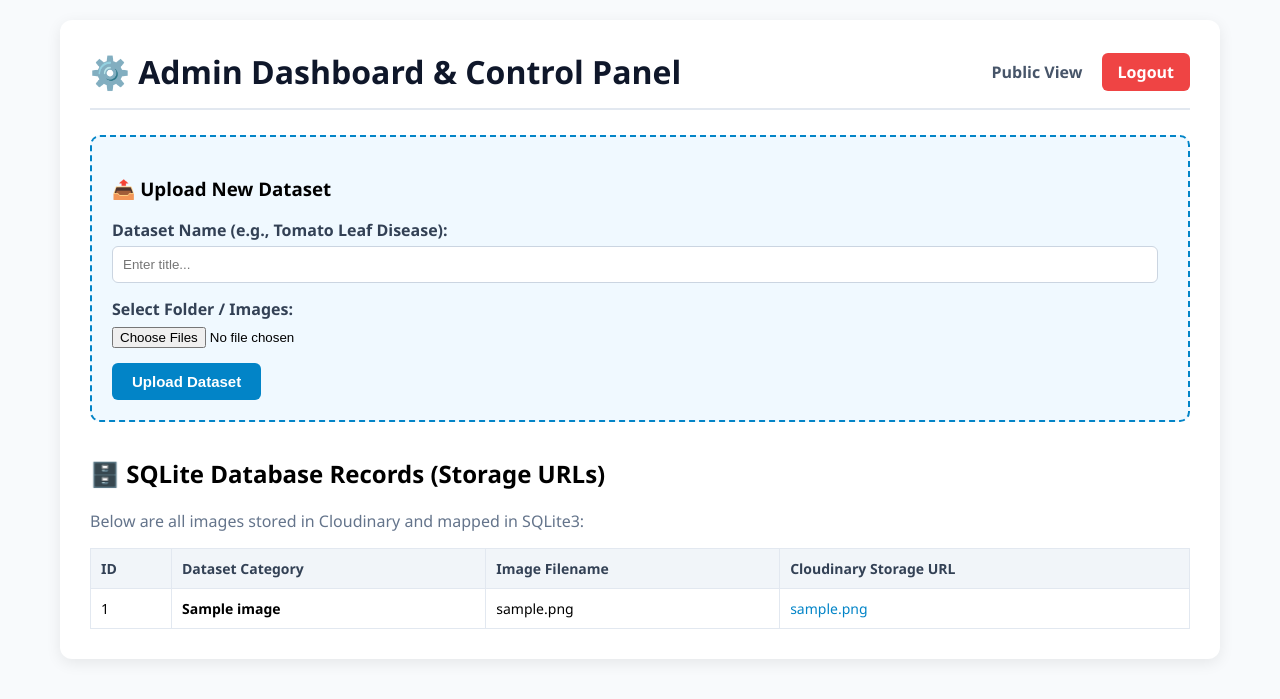
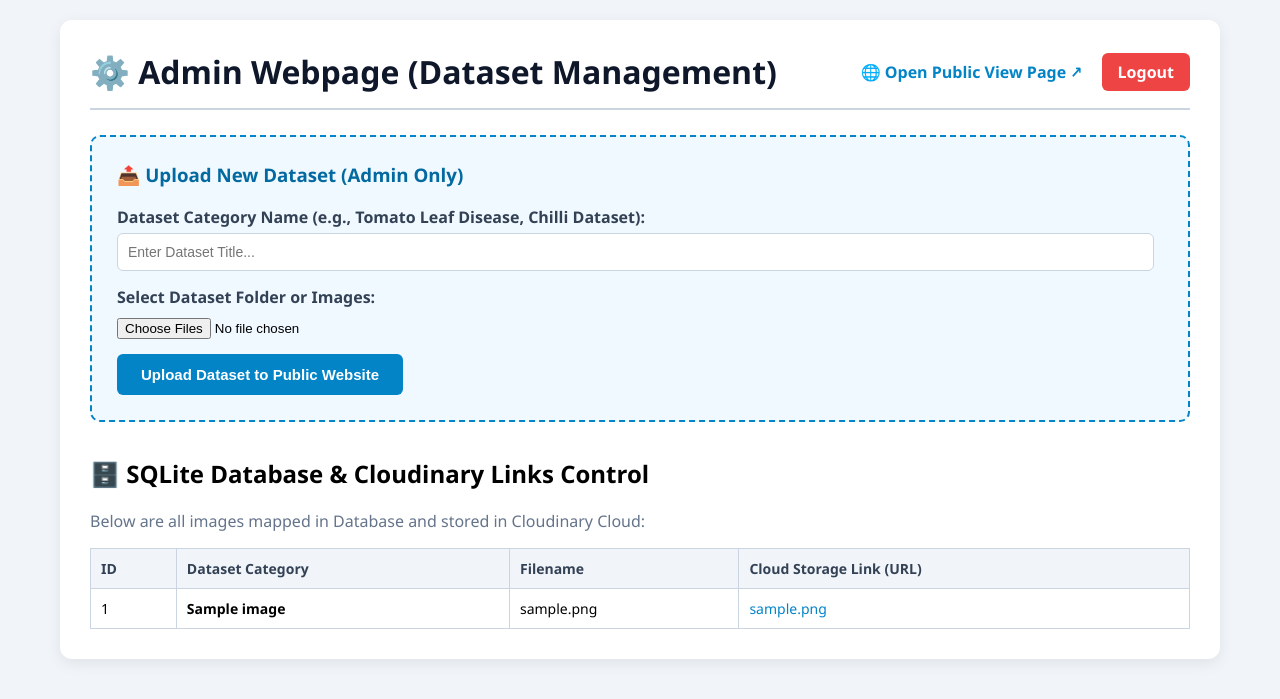
Before and after one commit to shreedevisrisri-a11y/agri-db-dataset, a Flask app: page /admin in a window 1280 px wide. Shown: the top 699 px of the page. Run offline with Flask 3, Linux system fonts and the light colour scheme; the visitor is signed in with stand-in values (Sample User, id 1); tables that the repository leaves empty hold one stand-in row (values such as "Sample post").

Commit message:
Update admin.html

```diff
--- a/templates/admin.html
+++ b/templates/admin.html
@@ -1,29 +1,34 @@
 <!DOCTYPE html>
-<html lang="en">
+<html lang="ta">
 <head>
     <meta charset="UTF-8">
     <meta name="viewport" content="width=device-width, initial-scale=1.0">
-    <title>Admin Dashboard - Control Panel</title>
+    <title>Admin Webpage - Upload & Management Panel</title>
     <style>
-        body { font-family: 'Segoe UI', Tahoma, Geneva, Verdana, sans-serif; background-color: #f8fafc; margin: 0; padding: 20px; }
+        body { font-family: 'Segoe UI', Tahoma, Geneva, Verdana, sans-serif; background-color: #f1f5f9; margin: 0; padding: 20px; }
         .container { max-width: 1100px; margin: 0 auto; background: white; padding: 30px; border-radius: 12px; box-shadow: 0 4px 15px rgba(0,0,0,0.08); }
-        .header { display: flex; justify-content: space-between; align-items: center; border-bottom: 2px solid #e2e8f0; padding-bottom: 15px; margin-bottom: 25px; }
+        .header { display: flex; justify-content: space-between; align-items: center; border-bottom: 2px solid #cbd5e1; padding-bottom: 15px; margin-bottom: 25px; }
         h1 { color: #0f172a; margin: 0; }
         .btn-logout { background: #ef4444; color: white; padding: 8px 16px; border-radius: 6px; text-decoration: none; font-weight: bold; }
 
-        .upload-card { background: #f0f9ff; border: 2px dashed #0284c7; padding: 20px; border-radius: 10px; margin-bottom: 35px; }
+        /* Admin Dataset Upload Section */
+        .upload-card { background: #f0f9ff; border: 2px dashed #0284c7; padding: 25px; border-radius: 10px; margin-bottom: 35px; }
+        .upload-card h3 { margin-top: 0; color: #0369a1; }
         .form-group { margin-bottom: 15px; }
         label { display: block; font-weight: bold; margin-bottom: 5px; color: #334155; }
-        input[type="text"] { width: 97%; padding: 10px; border: 1px solid #cbd5e1; border-radius: 6px; }
-        button { background: #0284c7; color: white; border: none; padding: 10px 20px; border-radius: 6px; cursor: pointer; font-size: 15px; font-weight: bold; }
+        input[type="text"] { width: 97%; padding: 10px; border: 1px solid #cbd5e1; border-radius: 6px; font-size: 14px; }
+        input[type="file"] { margin-top: 5px; }
+        button { background: #0284c7; color: white; border: none; padding: 12px 24px; border-radius: 6px; cursor: pointer; font-size: 15px; font-weight: bold; }
+        button:hover { background: #0369a1; }
 
+        /* Progress Bar */
         .progress-box { display: none; background: #e0f2fe; border: 1px solid #0284c7; padding: 15px; border-radius: 8px; margin-bottom: 25px; text-align: center; }
         .progress-bar-bg { width: 100%; background: #cbd5e1; height: 18px; border-radius: 10px; overflow: hidden; margin-top: 10px; }
         .progress-bar-fill { height: 100%; width: 0%; background: #0284c7; transition: width 0.3s ease; }
 
-        /* Database Records Table */
+        /* Database Links Table */
         table { width: 100%; border-collapse: collapse; margin-top: 15px; font-size: 14px; }
-        th, td { border: 1px solid #e2e8f0; padding: 10px; text-align: left; }
+        th, td { border: 1px solid #cbd5e1; padding: 10px; text-align: left; }
         th { background: #f1f5f9; color: #334155; }
         .url-link { color: #0284c7; word-break: break-all; text-decoration: none; }
     </style>
@@ -31,25 +36,25 @@
 <body>
     <div class="container">
         <div class="header">
-            <h1>⚙️ Admin Dashboard & Control Panel</h1>
+            <h1>⚙️ Admin Webpage (Dataset Management)</h1>
             <div>
-                <a href="/" style="margin-right: 15px; color: #475569; text-decoration: none; font-weight: bold;">Public View</a>
+                <a href="/" target="_blank" style="margin-right: 15px; color: #0284c7; text-decoration: none; font-weight: bold;">🌐 Open Public View Page ↗</a>
                 <a href="/logout" class="btn-logout">Logout</a>
             </div>
         </div>
 
-        <!-- Admin Upload Section -->
+        <!-- ADMIN UPLOAD FORM -->
         <div class="upload-card">
-            <h3>📤 Upload New Dataset</h3>
+            <h3>📤 Upload New Dataset (Admin Only)</h3>
             <div class="form-group">
-                <label>Dataset Name (e.g., Tomato Leaf Disease):</label>
-                <input type="text" id="datasetName" placeholder="Enter title..." required>
+                <label>Dataset Category Name (e.g., Tomato Leaf Disease, Chilli Dataset):</label>
+                <input type="text" id="datasetName" placeholder="Enter Dataset Title..." required>
             </div>
             <div class="form-group">
-                <label>Select Folder / Images:</label>
+                <label>Select Dataset Folder or Images:</label>
                 <input type="file" id="fileInput" accept="image/*" webkitdirectory multiple required>
             </div>
-            <button type="button" onclick="uploadDataset()">Upload Dataset</button>
+            <button type="button" onclick="uploadDataset()">Upload Dataset to Public Website</button>
         </div>
 
         <!-- Progress Bar -->
@@ -60,16 +65,16 @@
             </div>
         </div>
 
-        <!-- Database Inspection Table -->
-        <h2>🗄️ SQLite Database Records (Storage URLs)</h2>
-        <p style="color: #64748b;">Below are all images stored in Cloudinary and mapped in SQLite3:</p>
+        <!-- DATABASE TABLE CONTROL -->
+        <h2>🗄️ SQLite Database & Cloudinary Links Control</h2>
+        <p style="color: #64748b;">Below are all images mapped in Database and stored in Cloudinary Cloud:</p>
         <table>
             <thead>
                 <tr>
                     <th>ID</th>
                     <th>Dataset Category</th>
-                    <th>Image Filename</th>
-                    <th>Cloudinary Storage URL</th>
+                    <th>Filename</th>
+                    <th>Cloud Storage Link (URL)</th>
                 </tr>
             </thead>
             <tbody>
@@ -82,7 +87,7 @@
                     </tr>
                 {% else %}
                     <tr>
-                        <td colspan="4" style="text-align: center; color: #888;">No records in database.</td>
+                        <td colspan="4" style="text-align: center; color: #888;">No datasets uploaded yet.</td>
                     </tr>
                 {% endfor %}
             </tbody>
@@ -96,7 +101,7 @@
             const files = Array.from(fileInput.files);
 
             if (!datasetName || files.length === 0) {
-                alert("Please provide both Dataset Name and Select Folder/Files!");
+                alert("Please provide Dataset Category Name and Select Files!");
                 return;
             }
 
@@ -127,7 +132,7 @@
                 } catch (err) { console.error(err); }
             }
 
-            statusText.innerText = `✅ Dataset '${datasetName}' uploaded! Reloading...`;
+            statusText.innerText = `✅ Dataset '${datasetName}' successfully uploaded! It is now live on the Public Website.`;
             setTimeout(() => { window.location.reload(); }, 1500);
         }
     </script>
```
